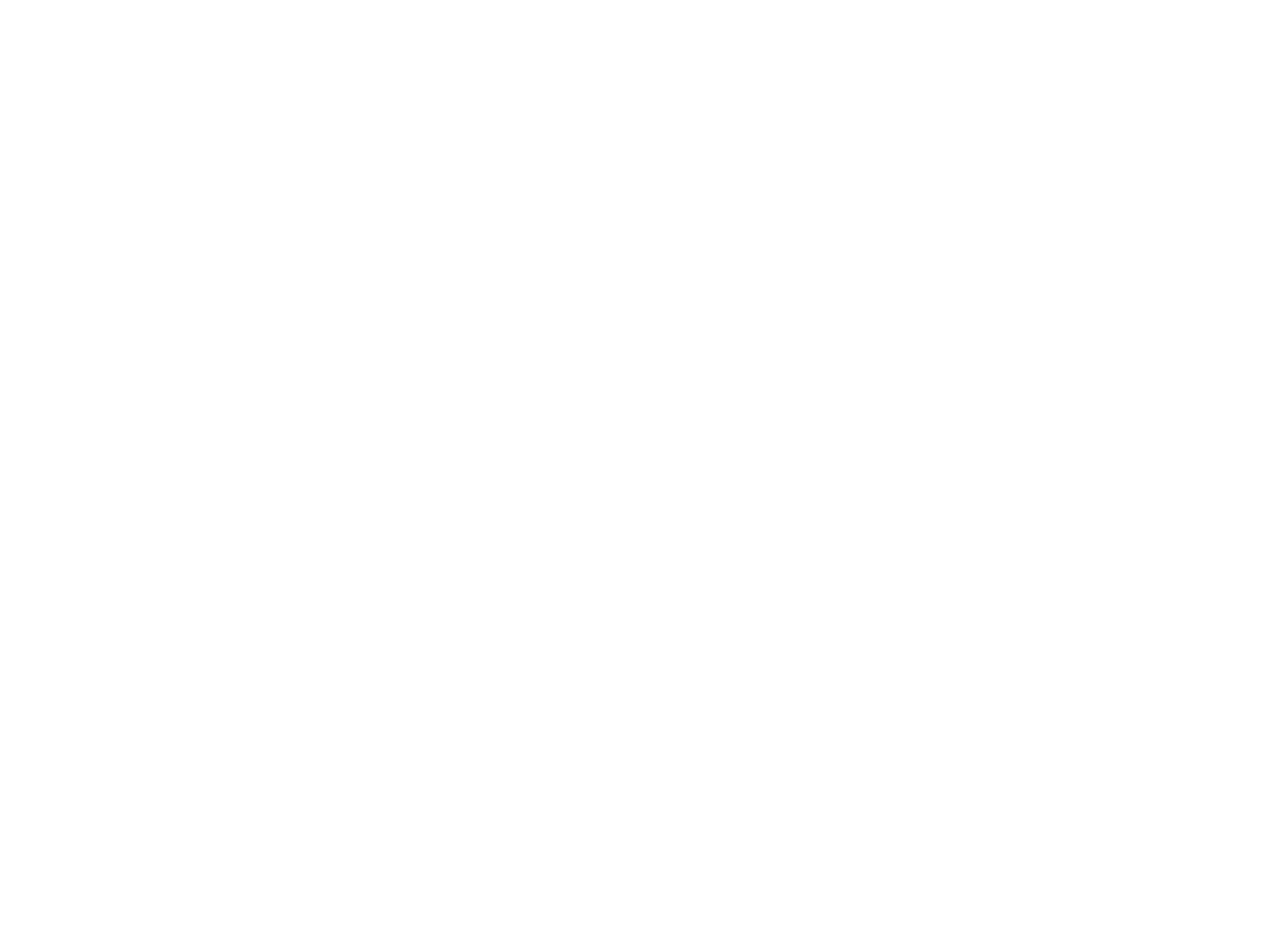
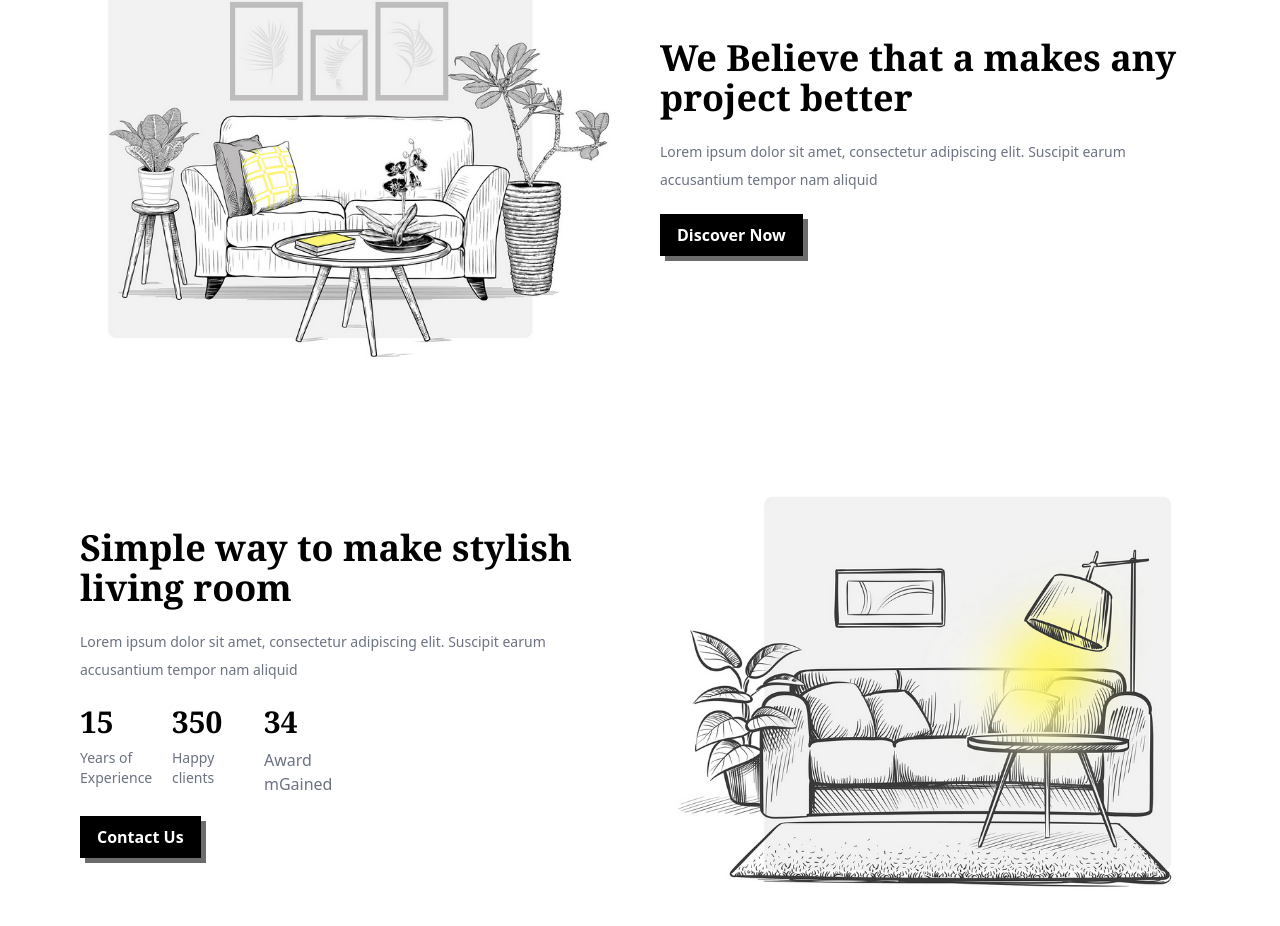
Before and after one commit to jxxuxuefeng/tailwindcss-demo, a React (Vite) app: page / in a window 1280 px wide. Shown: the part 1347-2273 px from the top of the page. Before the commit the page ends 1219 px from the top, so only its background shows below. Built offline with nearby package versions, Linux system fonts and the light colour scheme.

Commit message:
feat: banner

```diff
--- a/src/App.jsx
+++ b/src/App.jsx
@@ -3,6 +3,8 @@
 import Hero from "./components/Hero/Hero.jsx";
 import Brands from "./components/Brands/Brands.jsx";
 import Services from "./components/Services/Services.jsx";
+import Banner from "./components/Banner/Banner.jsx";
+import Banner2 from "./components/Banner/Banner2.jsx";
 
 const App = () => {
   return (
@@ -11,6 +13,8 @@
       <Hero />
       <Brands />
       <Services />
+      <Banner />
+      <Banner2 />
     </main>
   );
 };
--- /dev/null
+++ b/src/components/Banner/Banner.jsx
@@ -0,0 +1,37 @@
+// 第三方
+import React from "react";
+import Banner1 from "../../assets/banner.png";
+
+// 自定义
+
+const Banner = () => {
+  return (
+    <>
+      <div className="container py-14">
+        <div className="grid grid-cols-1 md:grid-cols-2 gap-10">
+          {/*image section */}
+          <div className="flex flex-col justify-center">
+            <img src={Banner1} alt="" className="w-[95%] md:w-full mx-auto" />
+          </div>
+          {/*text section */}
+          <div className="space-y-5 flex justify-center flex-col text-center  md:text-left">
+            <h1 className="text-4xl font-bold font-serif">
+              We Believe that a makes any project better
+            </h1>
+            <p className="text-gray-500 text-sm leading-7">
+              Lorem ipsum dolor sit amet, consectetur adipiscing elit. Suscipit
+              earum accusantium tempor nam aliquid
+            </p>
+            <div>
+              <button className="primary-btn  bg-black text-white shadow-[5px_5px_0px_0px_#6c6c6c]">
+                Discover Now
+              </button>
+            </div>
+          </div>
+        </div>
+      </div>
+    </>
+  );
+};
+
+export default Banner;
--- /dev/null
+++ b/src/components/Banner/Banner2.jsx
@@ -0,0 +1,51 @@
+// 第三方
+import React from "react";
+import Banner from "../../assets/banner2.png";
+
+// 自定义
+
+const Banner2 = () => {
+  return (
+    <>
+      <div className="container py-14">
+        <div className="grid grid-cols-1 md:grid-cols-2 gap-10">
+          {/*text section */}
+          <div className="space-y-5 flex justify-center flex-col text-center  md:text-left">
+            <h1 className="text-4xl font-bold font-serif">
+              Simple way to make stylish living room
+            </h1>
+            <p className="text-gray-500 text-sm leading-7">
+              Lorem ipsum dolor sit amet, consectetur adipiscing elit. Suscipit
+              earum accusantium tempor nam aliquid
+            </p>
+            <div className="flex gap-3">
+              <div className="max-w-[80px] space-y-2">
+                <p className="text-3xl font-bold font-serif">15</p>
+                <p className="text-gray-500 text-sm">Years of Experience</p>
+              </div>
+              <div className="max-w-[80px] space-y-2">
+                <p className="text-3xl font-bold font-serif">350</p>
+                <p className="text-gray-500 text-sm">Happy clients</p>
+              </div>
+              <div className="max-w-[80px] space-y-2">
+                <p className="text-3xl font-bold font-serif">34</p>
+                <p className="text-gray-500 text-s">Award mGained</p>
+              </div>
+            </div>
+            <div>
+              <button className="primary-btn bg-black text-white shadow-[5px_5px_0px_0px_#6c6c6c]">
+                Contact Us
+              </button>
+            </div>
+          </div>
+          {/*image section */}
+          <div className="flex flex-col justify-center">
+            <img src={Banner} alt="" className="w-[95%] md:w-full mx-auto" />
+          </div>
+        </div>
+      </div>
+    </>
+  );
+};
+
+export default Banner2;
```
